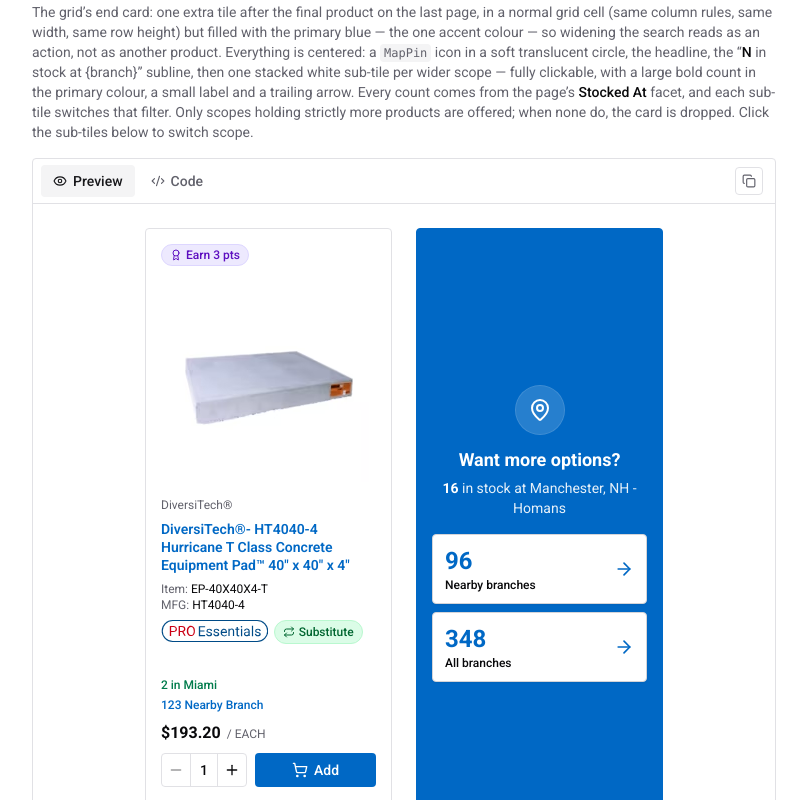
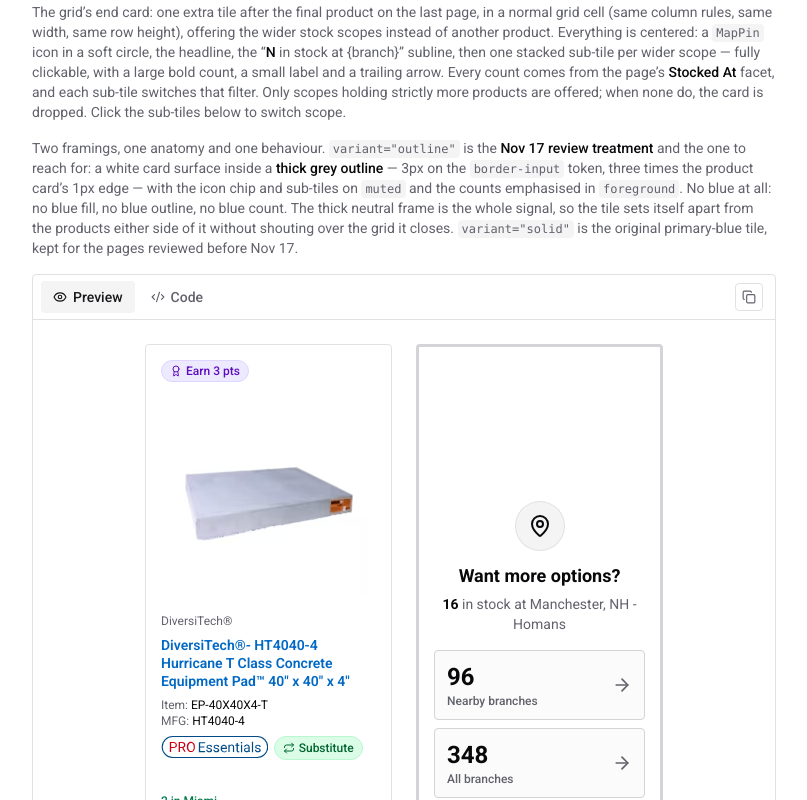
Before and after one commit to uxokdc2025/watscobuild, a Next.js app: page /components/product-card in a window 1280 px wide. Shown: the part 3300-4100 px from the top of the page, without its empty margins (240-1047 px from the left). Built offline with nearby package versions, Linux system fonts and the light colour scheme.

Commit message:
fleet(t_c70c1414): Search: restyle Want more options end card — thick gray outline, no blue (Nov 17)

```diff
--- a/app/components/_sections/product-cards.tsx
+++ b/app/components/_sections/product-cards.tsx
@@ -3,7 +3,10 @@
 import Link from "next/link";
 
 import { ProductCard, type ProductCardData } from "@/app/pdp/_lib/product-card";
-import { MoreOptionsCard } from "@/components/ui/more-options-card";
+import {
+  MoreOptionsCard,
+  type MoreOptionsCardVariant,
+} from "@/components/ui/more-options-card";
 import { Category } from "../_showcase";
 
 /** One demo card + a short label so use cases can be compared side by side. */
@@ -18,6 +21,37 @@ function Case({
   return (
     <div className="w-[247px]">
       <ProductCard data={data} signedIn={signedIn} />
+    </div>
+  );
+}
+
+/** One end-card framing + the link through to its docs. */
+function EndCard({
+  variant,
+  label,
+}: {
+  variant: MoreOptionsCardVariant;
+  label: string;
+}) {
+  return (
+    <div className="flex w-[247px] flex-col gap-2">
+      <div className="flex-1">
+        <MoreOptionsCard
+          variant={variant}
+          branchName="Manchester, NH - Homans"
+          shownCount={16}
+          scopes={[
+            { label: "Nearby Branches", count: 96 },
+            { label: "All Branches", count: 348 },
+          ]}
+        />
+      </div>
+      <Link
+        href="/components/product-card#end-card"
+        className="text-xs font-medium text-primary underline-offset-4 hover:underline"
+      >
+        {label}
+      </Link>
     </div>
   );
 }
@@ -46,7 +80,7 @@ export function ProductCardsSection() {
     <Category
       id="product-cards"
       title="Product Card"
-      description="Canonical worst-case card. Every slot reserves fixed height — cards in a row are always the same height regardless of which fields are populated. The blue tile is the grid end card variant."
+      description="Canonical worst-case card. Every slot reserves fixed height — cards in a row are always the same height regardless of which fields are populated. The last two tiles are the grid end card: the Nov 17 outline framing (white surface, thick grey outline, no blue) and the original solid-blue one."
     >
       <div className="flex flex-wrap items-stretch gap-6 lg:col-span-2">
         {/* Badges + % Also Purchased (richest state) */}
@@ -55,27 +89,12 @@ export function ProductCardsSection() {
         <Case signedIn={true} data={BASE} />
         {/* No badges, no % */}
         <Case signedIn={true} data={{ ...BASE, badges: undefined }} />
-        {/* End card variant — last tile in the PLP grid. Counts mirror the
+        {/* End card framings — last tile in the PLP grid. Counts mirror the
             page's "Stocked At" facet; the interactive version (links switch
-            the filter) lives on the Product Card page. */}
-        <div className="flex w-[247px] flex-col gap-2">
-          <div className="flex-1">
-            <MoreOptionsCard
-              branchName="Manchester, NH - Homans"
-              shownCount={16}
-              scopes={[
-                { label: "Nearby Branches", count: 96 },
-                { label: "All Branches", count: 348 },
-              ]}
-            />
-          </div>
-          <Link
-            href="/components/product-card#end-card"
-            className="text-xs font-medium text-primary underline-offset-4 hover:underline"
-          >
-            End card — docs + live filter switching
-          </Link>
-        </div>
+            the filter) lives on the Product Card page. `outline` is the
+            Nov 17 treatment: white surface, thick grey outline, no blue. */}
+        <EndCard variant="outline" label="End card — outline (Nov 17)" />
+        <EndCard variant="solid" label="End card — solid (Nov 10)" />
       </div>
     </Category>
   );
--- a/app/components/product-card/product-card-reference.tsx
+++ b/app/components/product-card/product-card-reference.tsx
@@ -5,7 +5,10 @@ import Link from "next/link";
 import { ExternalLink } from "lucide-react";
 
 import { ProductCard, type ProductCardData } from "@/app/pdp/_lib/product-card";
-import { MoreOptionsCard } from "@/components/ui/more-options-card";
+import {
+  MoreOptionsCard,
+  type MoreOptionsCardVariant,
+} from "@/components/ui/more-options-card";
 import { Button } from "@/components/ui/button";
 import { PreviewCode, PropsTable, Guidance } from "../_ds/code";
 import { OnThisPage } from "../_ds/sidebar";
@@ -50,7 +53,7 @@ const END_CARD_SCOPES = [
 /** Live end-card demo — each link switches the "Stocked At" scope exactly as it
  *  does on the PLP. Selecting the widest scope leaves nothing wider to offer,
  *  which is precisely when the real grid drops the card. */
-function EndCardDemo() {
+function EndCardDemo({ variant = "solid" }: { variant?: MoreOptionsCardVariant }) {
   const [scope, setScope] = React.useState<string>("your-branch");
   const current = END_CARD_SCOPES.find((s) => s.value === scope) ?? END_CARD_SCOPES[0];
   const wider = END_CARD_SCOPES.filter((s) => s.count > current.count);
@@ -59,6 +62,7 @@ function EndCardDemo() {
       <div className="flex-1">
         {wider.length ? (
           <MoreOptionsCard
+            variant={variant}
             branchName={current.label}
             shownCount={current.count}
             scopes={wider.map((s) => ({
@@ -222,16 +226,32 @@ export default function ProductCardReference() {
           <H2 id="end-card">End card — &ldquo;Want more options?&rdquo;</H2>
           <p className="text-sm text-muted-foreground">
             The grid&rsquo;s end card: one extra tile after the final product on the last page, in a
-            normal grid cell (same column rules, same width, same row height) but filled with the
-            primary blue — the one accent colour — so widening the search reads as an action, not as
-            another product. Everything is centered: a <code className="rounded bg-muted px-1 py-0.5 text-xs">MapPin</code>{" "}
-            icon in a soft translucent circle, the headline, the &ldquo;<span className="font-medium text-foreground">N</span>{" "}
-            in stock at {"{branch}"}&rdquo; subline, then one stacked white sub-tile per wider scope —
-            fully clickable, with a large bold count in the primary colour, a small label and a
-            trailing arrow. Every count comes from the page&rsquo;s{" "}
+            normal grid cell (same column rules, same width, same row height), offering the wider
+            stock scopes instead of another product. Everything is centered: a{" "}
+            <code className="rounded bg-muted px-1 py-0.5 text-xs">MapPin</code> icon in a soft
+            circle, the headline, the &ldquo;<span className="font-medium text-foreground">N</span>{" "}
+            in stock at {"{branch}"}&rdquo; subline, then one stacked sub-tile per wider scope —
+            fully clickable, with a large bold count, a small label and a trailing arrow. Every
+            count comes from the page&rsquo;s{" "}
             <span className="font-medium text-foreground">Stocked At</span> facet, and each sub-tile
             switches that filter. Only scopes holding strictly more products are offered; when none
             do, the card is dropped. Click the sub-tiles below to switch scope.
+          </p>
+          <p className="text-sm text-muted-foreground">
+            Two framings, one anatomy and one behaviour.{" "}
+            <code className="rounded bg-muted px-1 py-0.5 text-xs">variant=&quot;outline&quot;</code>{" "}
+            is the <span className="font-medium text-foreground">Nov 17 review treatment</span> and
+            the one to reach for: a white card surface inside a{" "}
+            <span className="font-medium text-foreground">thick grey outline</span> — 3px on the{" "}
+            <code className="rounded bg-muted px-1 py-0.5 text-xs">border-input</code> token, three
+            times the product card&rsquo;s 1px edge — with the icon chip and sub-tiles on{" "}
+            <code className="rounded bg-muted px-1 py-0.5 text-xs">muted</code> and the counts
+            emphasised in <code className="rounded bg-muted px-1 py-0.5 text-xs">foreground</code>.
+            No blue at all: no blue fill, no blue outline, no blue count. The thick neutral frame is
+            the whole signal, so the tile sets itself apart from the products either side of it
+            without shouting over the grid it closes.{" "}
+            <code className="rounded bg-muted px-1 py-0.5 text-xs">variant=&quot;solid&quot;</code>{" "}
+            is the original primary-blue tile, kept for the pages reviewed before Nov 17.
           </p>
           <PreviewCode
             previewClassName="items-stretch justify-center gap-6"
@@ -241,7 +261,9 @@ export default function ProductCardReference() {
     Counts come straight from the "Stocked At" facet, so the card and the
     facet rail can never disagree. */}
 <li>
+  {/* variant="outline" — Nov 17: white surface, thick grey outline, no blue. */}
   <MoreOptionsCard
+    variant="outline"
     branchName="Manchester, NH - Homans"
     shownCount={16}
     scopes={[
@@ -249,11 +271,15 @@ export default function ProductCardReference() {
       { label: "All Branches", count: 348, onSelect: () => setStockLocation("all") },
     ]}
   />
-</li>`}
+</li>
+
+{/* The pre-Nov-17 framing — the filled primary-blue tile. */}
+<MoreOptionsCard variant="solid" branchName="Manchester, NH - Homans" shownCount={16} scopes={scopes} />`}
           >
             <div className="w-[247px]">
               <ProductCard signedIn data={BASE} />
             </div>
+            <EndCardDemo variant="outline" />
             <EndCardDemo />
           </PreviewCode>
           <PropsTable
@@ -262,6 +288,7 @@ export default function ProductCardReference() {
               { name: "branchName", type: "string", description: "The selected Stocked At scope — the branch name in the default scope." },
               { name: "shownCount", type: "number", description: "How many products the grid is showing in that scope." },
               { name: "scopes", type: "MoreOptionsScope[]", description: "Wider scopes to offer, ascending by count: { label, count, onSelect }. Pass only scopes with MORE products; empty means drop the card." },
+              { name: "variant", type: '"solid" | "outline"', description: 'Framing. "outline" (Nov 17) is a white surface in a thick 3px border-input grey outline, counts in foreground, no blue anywhere. "solid" (default) is the original primary-blue tile. Anatomy and behaviour are identical.' },
               { name: "className", type: "string?", description: "Cell-level overrides only — never a fixed height." },
             ]}
           />
@@ -283,6 +310,10 @@ export default function ProductCardReference() {
               <>Close the grid with{" "}
                 <code className="rounded bg-muted px-1 py-0.5 text-xs">&lt;MoreOptionsCard&gt;</code>{" "}
                 and feed it the <strong>Stocked At</strong> counts the facet rail already shows.</>,
+              <>Reach for{" "}
+                <code className="rounded bg-muted px-1 py-0.5 text-xs">variant=&quot;outline&quot;</code>{" "}
+                on new work — the thick grey outline on white is the Nov 17 treatment, and it keeps
+                the icon, the centered layout and the emphasised counts exactly as they were.</>,
               <><strong>Unit of measure is always ALL-CAPS</strong> — render it through{" "}
                 <code className="rounded bg-muted px-1 py-0.5 text-xs">formatUom()</code> as{" "}
                 <code className="rounded bg-muted px-1 py-0.5 text-xs">/ EACH</code> (leading slash + space, &quot;EA&quot;/&quot;Each&quot; → &quot;EACH&quot;). Never print a lowercase &quot;each&quot;.</>,
@@ -294,6 +325,10 @@ export default function ProductCardReference() {
               <>Style status as a bare colored <code className="rounded bg-muted px-1 py-0.5 text-xs">&lt;span&gt;</code> instead of <code className="rounded bg-muted px-1 py-0.5 text-xs">&lt;Badge&gt;</code>.</>,
               <>Recolour a product card to make an end card, give the end card a second accent
                 colour, or hand it counts the Stocked At facet does not show.</>,
+              <>Put blue back on the outline end card — no blue fill, no blue edge, no blue count.
+                The outline is a grey token (<code className="rounded bg-muted px-1 py-0.5 text-xs">border-input</code>),
+                and a hand-picked grey or a thin 1px edge loses the signal that separates it from a
+                product tile.</>,
             ]}
           />
         </section>
@@ -334,7 +369,8 @@ export default function ProductCardReference() {
           <div className="flex flex-wrap gap-2">
             {[
               { label: "PLP — Search Results", href: "/search?q=blower%20motor&signedin=1" },
-              { label: "PLP — End card (Residential)", href: "/search?brand=homans&category=residential&signedin=1" },
+              { label: "PLP — End card, outline (Nov 17)", href: "/search?brand=homans&category=residential&signedin=1&rev=nov17" },
+              { label: "PLP — End card, solid (Nov 10)", href: "/search?brand=homans&category=residential&signedin=1" },
               { label: "PDP — Replacement Products", href: "/pdp/uc-replacement-products?signedin=1" },
             ].map((l) => (
               <Link
--- a/app/search/_lib/search-body.tsx
+++ b/app/search/_lib/search-body.tsx
@@ -213,7 +213,8 @@ type SearchBodyProps = {
    * keeps the state reviewed on Nov 10 so existing links stay honest;
    * `nov17` is the reviewed punch-list chrome — one header row (title +
    * count + view toggle) above a container-less filter bar, with the applied
-   * filters as outlined white pills underneath.
+   * filters as outlined white pills underneath, and the grid's "Want more
+   * options?" end card on its thick-grey-outline framing instead of blue.
    */
   rev?: "nov10" | "nov17";
 };
@@ -734,6 +735,9 @@ export function SearchBody({
                 {showEndCard ? (
                   <li>
                     <MoreOptionsCard
+                      // Nov 17 review: the end card drops the solid blue for
+                      // the thick-grey-outline framing on a white surface.
+                      variant={nov17 ? "outline" : "solid"}
                       branchName={selectedScopeLabel}
                       shownCount={stockCounts[stockLocation]}
                       scopes={widerScopes.map((loc) => ({
--- a/components/ui/more-options-card.tsx
+++ b/components/ui/more-options-card.tsx
@@ -5,20 +5,32 @@
  *
  * The last tile in the results grid, after the final product on the last page.
  * It occupies a normal grid cell — same column rules, same width, `h-full` so
- * it matches the ProductCard height of its row — but is filled with the design
- * system's primary blue (the one accent colour) with white text, so the
- * widen-your-search offer reads as an action rather than as another product.
+ * it matches the ProductCard height of its row — and offers the shopper the
+ * wider "Stocked At" scopes instead of another product.
  *
  * ── Anatomy (all centered, vertically and horizontally) ──
- *   1. Icon           DS lucide `MapPin` in a soft translucent-white circle.
+ *   1. Icon           DS lucide `MapPin` in a soft circle.
  *   2. Headline       "Want more options?"
  *   3. Subline        "**N** in stock at {branchName}" — N and the label are
  *                     the page's currently selected "Stocked At" scope.
- *   4. Scope tiles    one stacked white sub-tile per wider scope, fully
- *                     clickable: a large bold count in the primary accent
- *                     (2x body size), a small label under it ("Nearby
- *                     branches") and a trailing arrow. Each one switches the
- *                     "Stocked At" filter to that scope.
+ *   4. Scope tiles    one stacked sub-tile per wider scope, fully clickable:
+ *                     a large bold count (2x body size), a small label under
+ *                     it ("Nearby branches") and a trailing arrow. Each one
+ *                     switches the "Stocked At" filter to that scope.
+ *
+ * ── Framing (`variant`) ──
+ * Two framings, one anatomy and one behaviour:
+ *   - `solid`   — the original tile: filled `bg-primary` with white text, so
+ *                 the offer reads as an action rather than as a product. Kept
+ *                 for the pages reviewed before Nov 17.
+ *   - `outline` — the Nov 17 review treatment: a white/neutral surface inside
+ *                 a THICK grey outline (3px `border-input`, three times the
+ *                 product card's 1px edge), with no blue anywhere — no blue
+ *                 fill, no blue outline, no blue count. The thick neutral
+ *                 frame is what sets the tile apart from the products either
+ *                 side of it; the counts stay emphasised in `text-foreground`.
+ *                 Use this wherever a wall of solid blue would shout over the
+ *                 grid it closes.
  *
  * ── Counts ──
  * `shownCount` and every `scopes[].count` come from the page's "Stocked At"
@@ -26,10 +38,11 @@
  * that genuinely hold MORE products than the current one — when none do there
  * are no more options to offer and the caller should drop the card entirely.
  *
- * Tokens only: `bg-primary` + `text-primary-foreground` for the card, the
- * inverse pair (`bg-primary-foreground` + `text-primary`) for the sub-tiles,
- * the small radius (`rounded-sm`) and the DS type scale. Never a hand-picked
- * blue, and never a second accent colour.
+ * Tokens only: `bg-primary`/`bg-primary-foreground` for the solid framing,
+ * `border-input` + `bg-card` + `bg-muted` + `text-foreground` /
+ * `text-muted-foreground` for the outline framing, the small radius
+ * (`rounded-sm`) and the DS type scale. Never a hand-picked grey or blue, and
+ * never a second accent colour.
  */
 
 import * as React from "react";
@@ -37,6 +50,9 @@ import { ArrowRight, MapPin } from "lucide-react";
 
 import { Button } from "@/components/ui/button";
 import { cn } from "@/lib/utils";
+
+/** How the end card is framed. See the component docblock. */
+export type MoreOptionsCardVariant = "solid" | "outline";
 
 export type MoreOptionsScope = {
   /** Scope label, worded exactly as the "Stocked At" facet writes it. */
@@ -56,6 +72,7 @@ export function MoreOptionsCard({
   branchName,
   shownCount,
   scopes,
+  variant = "solid",
   className,
 }: {
   /** The selected "Stocked At" scope — the branch name in the default scope. */
@@ -64,22 +81,35 @@ export function MoreOptionsCard({
   shownCount: number;
   /** Wider scopes to offer, in ascending count order. */
   scopes: MoreOptionsScope[];
+  /** Framing: `solid` primary tile (default) or the Nov 17 `outline` tile. */
+  variant?: MoreOptionsCardVariant;
   className?: string;
 }) {
   const headingId = React.useId();
+  const outline = variant === "outline";
   return (
     <section
       aria-labelledby={headingId}
       className={cn(
         // Same shell metrics as ProductCard (rounded-md border, 15px padding,
         // h-full) so the tile lines up with the products either side of it.
-        "flex h-full flex-col items-center justify-center gap-3 rounded-md border border-primary bg-primary p-[15px] text-center text-primary-foreground",
+        "flex h-full flex-col items-center justify-center gap-3 rounded-md p-[15px] text-center",
+        outline
+          ? // Thick grey outline on the white card surface — the whole signal,
+            // with no blue fill and no blue edge.
+            "border-[3px] border-input bg-card text-card-foreground"
+          : "border border-primary bg-primary text-primary-foreground",
         className,
       )}
     >
       <span
         aria-hidden="true"
-        className="grid size-12 place-items-center rounded-full bg-primary-foreground/15 ring-1 ring-primary-foreground/25"
+        className={cn(
+          "grid size-12 place-items-center rounded-full",
+          outline
+            ? "bg-muted text-foreground ring-1 ring-border"
+            : "bg-primary-foreground/15 ring-1 ring-primary-foreground/25",
+        )}
       >
         <MapPin className="size-6" />
       </span>
@@ -87,34 +117,65 @@ export function MoreOptionsCard({
         <h2 id={headingId} className="text-lg leading-7 font-bold">
           Want more options?
         </h2>
-        <p className="text-sm leading-5 text-primary-foreground/90">
-          <span className="font-bold text-primary-foreground">{shownCount.toLocaleString()}</span> in
-          stock at {branchName}
+        <p
+          className={cn(
+            "text-sm leading-5",
+            outline ? "text-muted-foreground" : "text-primary-foreground/90",
+          )}
+        >
+          <span
+            className={cn(
+              "font-bold",
+              outline ? "text-foreground" : "text-primary-foreground",
+            )}
+          >
+            {shownCount.toLocaleString()}
+          </span>{" "}
+          in stock at {branchName}
         </p>
       </div>
       {scopes.length ? (
         <ul className="flex w-full flex-col gap-2 pt-1">
           {scopes.map((scope) => (
             <li key={scope.label}>
-              {/* The whole sub-tile is the DS Button, recoloured to the
-                  inverse token pair because it sits on the primary surface. */}
+              {/* The whole sub-tile is the DS Button: the outlined neutral
+                  `secondary` tile on the outline framing, or the inverse
+                  token pair when it sits on the primary surface. */}
               <Button
                 type="button"
                 variant="secondary"
                 onClick={scope.onSelect}
                 aria-label={`Show ${scope.count.toLocaleString()} products stocked at ${scope.label}`}
-                className="group/scope h-auto w-full justify-between gap-3 rounded-sm bg-primary-foreground px-3 py-2.5 text-left whitespace-normal text-primary shadow-xs transition-colors hover:bg-primary-foreground/90 focus-visible:ring-primary-foreground/70"
+                className={cn(
+                  "group/scope h-auto w-full justify-between gap-3 rounded-sm px-3 py-2.5 text-left whitespace-normal",
+                  outline
+                    ? "border-input bg-muted/40 text-foreground hover:bg-accent"
+                    : "bg-primary-foreground text-primary shadow-xs transition-colors hover:bg-primary-foreground/90 focus-visible:ring-primary-foreground/70",
+                )}
               >
                 <span className="flex flex-col">
-                  <span className="text-2xl leading-8 font-bold tabular-nums">
+                  <span
+                    className={cn(
+                      "text-2xl leading-8 font-bold tabular-nums",
+                      outline && "text-foreground",
+                    )}
+                  >
                     {scope.count.toLocaleString()}
                   </span>
-                  <span className="text-xs leading-4 font-medium text-foreground">
+                  <span
+                    className={cn(
+                      "text-xs leading-4 font-medium",
+                      outline ? "text-muted-foreground" : "text-foreground",
+                    )}
+                  >
                     {sentenceCase(scope.label)}
                   </span>
                 </span>
                 <ArrowRight
-                  className="size-5 shrink-0 transition-transform group-hover/scope:translate-x-0.5"
+                  className={cn(
+                    "size-5 shrink-0 transition-transform group-hover/scope:translate-x-0.5",
+                    outline && "text-muted-foreground",
+                  )}
                   aria-hidden="true"
                 />
               </Button>
```
Also changed, not shown: app/pdp/_index.tsx (+15 -0 lines), 1 other file (tests, documents, lock files or other folders).
